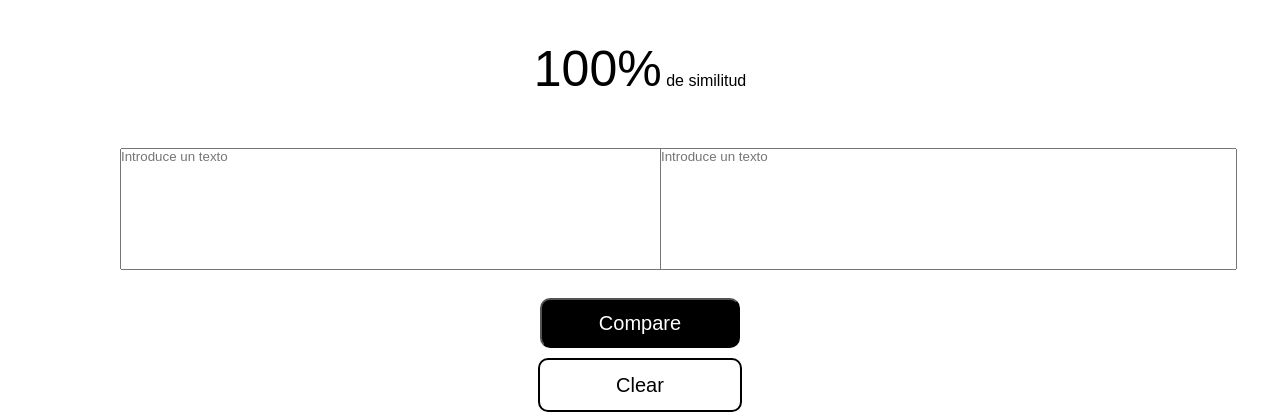
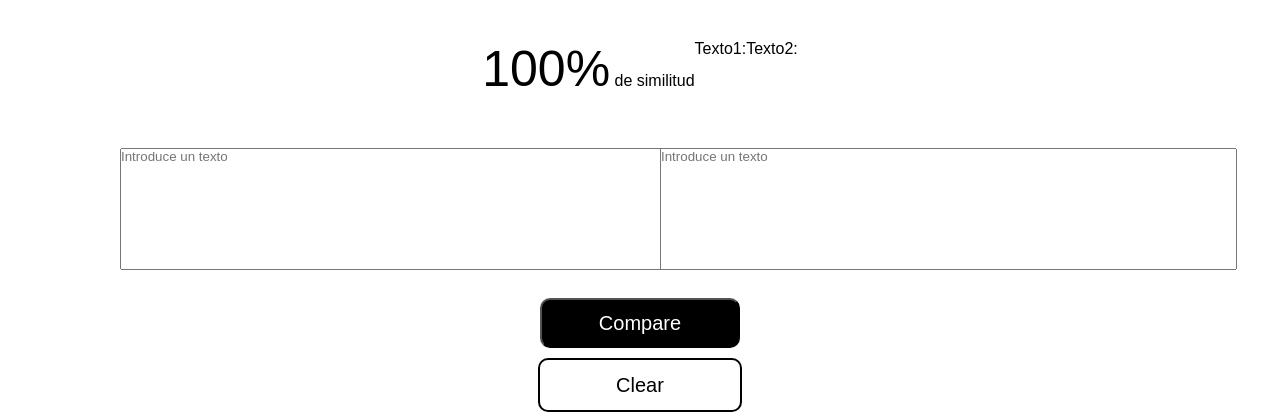
Before and after one commit to Jhomar1158-ux/Plagiarism-Checker-Project, a Flask app: page / in a window 1280 px wide. Shown: the part 70-490 px from the top of the page. Run offline with Flask 2, Linux system fonts and the light colour scheme.

Commit message:
sessions listas

```diff
--- a/flask_app/controllers/users_controller.py
+++ b/flask_app/controllers/users_controller.py
@@ -1,6 +1,29 @@
-from flask import render_template, redirect, request, get_flashed_messages
+
+from flask import render_template, redirect, request, session
 from flask_app import app
 
 @app.route("/")
 def index():
-    return render_template("dashboard.html")
+    if "texto1" in session:
+        texto1 = session["texto1"]
+    else:
+        texto1=''
+
+    if "texto2" in session:
+        texto2 = session["texto2"]
+    else:
+        texto2=''
+
+
+    return render_template("dashboard.html", texto1=texto1, texto2=texto2)
+
+
+@app.route("/plagiarism-checker", methods=["POST"])
+def check_plagiarism():
+    print(request.form)
+    texto1 = request.form["text1"]
+    texto2= request.form["text2"]
+    session["texto1"] = texto1
+    session["texto2"]= texto2
+
+    return redirect("/")
--- a/flask_app/templates/dashboard.html
+++ b/flask_app/templates/dashboard.html
@@ -14,18 +14,20 @@
     <main>
         <div class="container1">
             <div class="container1_porcentaje">
-                <p><span>100%</span> de similitud</p>
+                <p><span>100%</span> de similitud </p>
+                <p>Texto1: {{ texto1 }}</p>
+                <p>Texto2: {{ texto2 }}</p>
             </div>
-            <form class="container1_forms">
+            <form action="/plagiarism-checker" method="POST" class="container1_forms">
                 <div class="container1_inputs">
                     <div class="container_left">
-                        <textarea name="input1" id="" cols="70" rows="8" placeholder="Introduce un texto"></textarea>
+                        <textarea name="text1" id="" cols="70" rows="8" placeholder="Introduce un texto" value="{{ texto1 }}"></textarea>
                     </div>
                     <div class="container_right">
-                        <textarea name="input2" id="" cols="70" rows="8" placeholder="Introduce un texto"></textarea>
+                        <textarea name="text2" id="" cols="70" rows="8" placeholder="Introduce un texto" value="{{ texto2 }}"></textarea>
                     </div>
                 </div>
-                <input type="button" value="Compare" class="btn_container1">
+                <input type="submit" value="Compare" class="btn_container1">
                 <a href="" class="btn2_container2">Clear</a>
             </form>
         </div>
--- /dev/null
+++ b/flask_app/text1.txt
@@ -0,0 +1 @@
+Holaaa mundo texto
--- /dev/null
+++ b/flask_app/text2.txt
@@ -0,0 +1 @@
+chau a todos text
```
Also changed, not shown: flask_app/script.py (+10 -3 lines).
